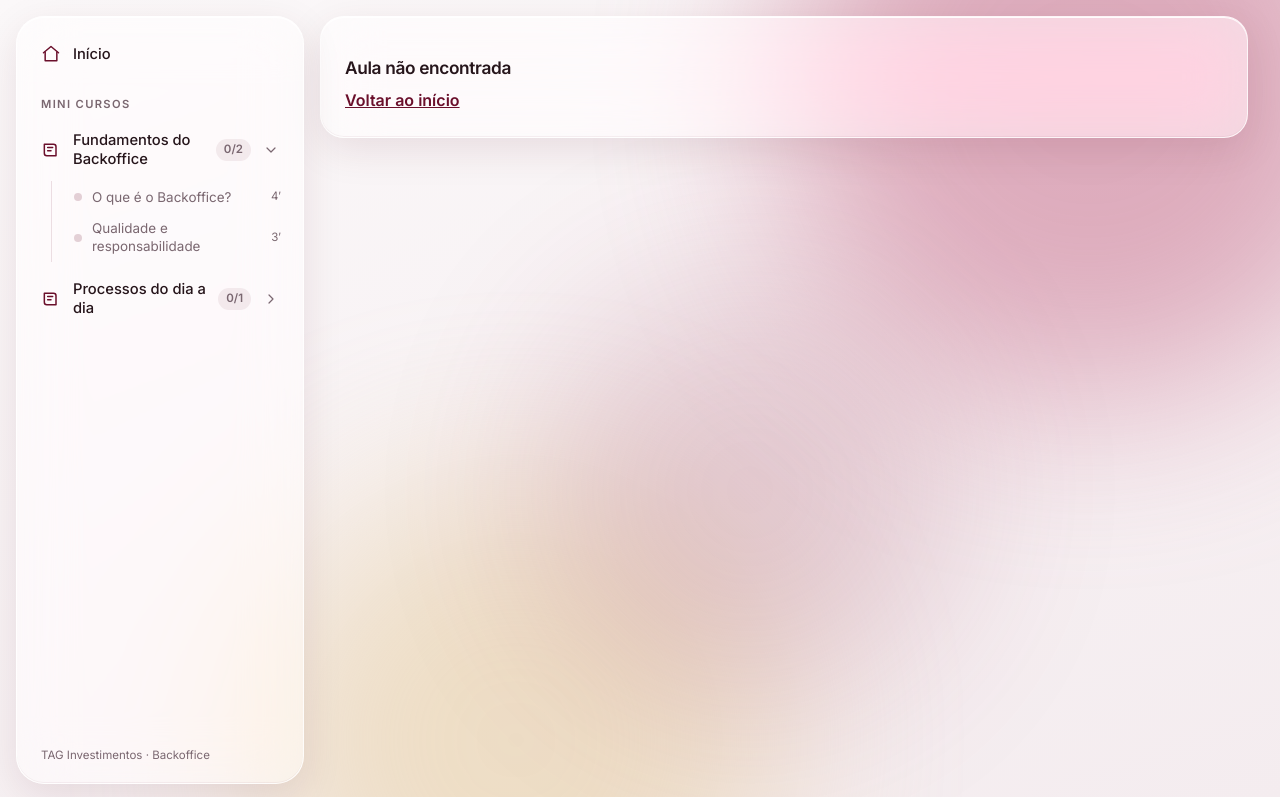
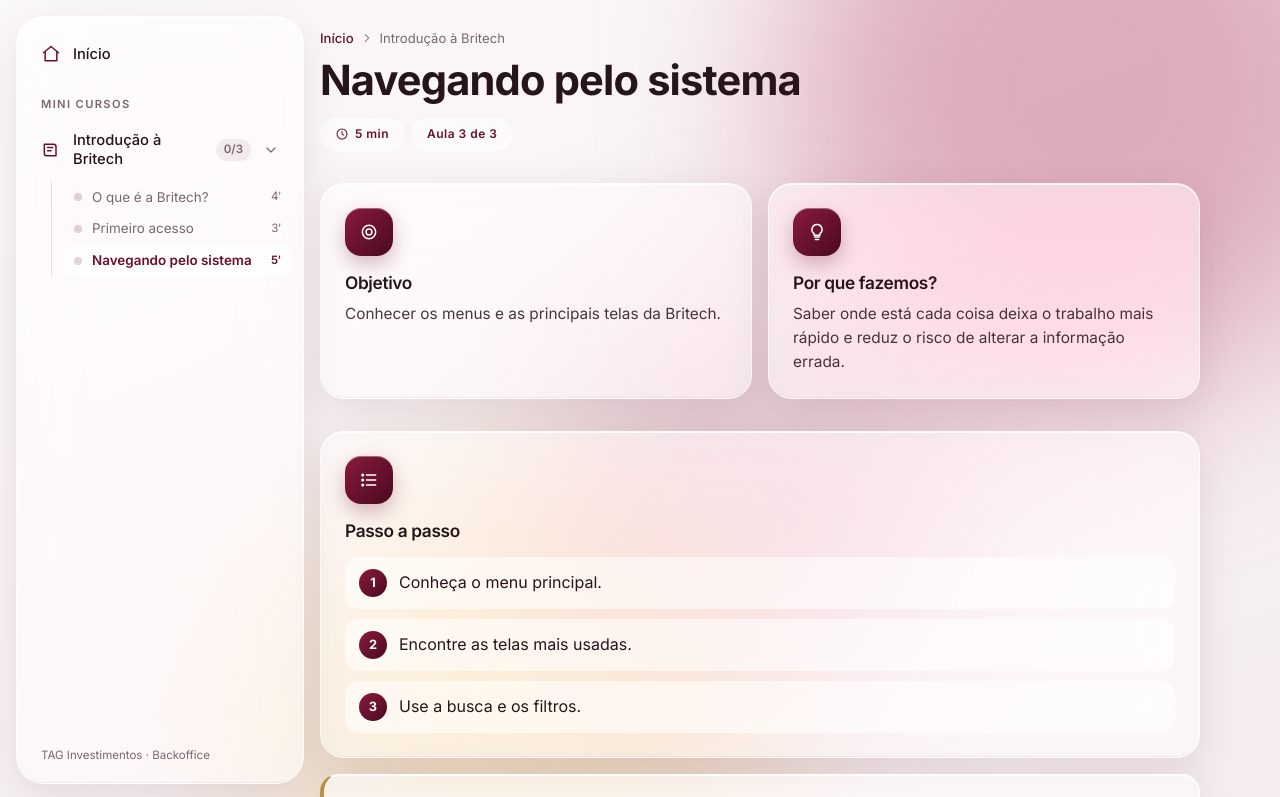
Before and after one commit to marcelojordaotag/BackOfficeEduca-o, a React (Vite) app: page /aula/navegando-na-britech in a window 1280 px wide. Shown: the top 797 px of the page. Built offline with nearby package versions, Linux system fonts and the light colour scheme.

Commit message:
Deixa apenas o curso Introdução à Britech
Co-Authored-By: Claude Opus 5.5 <noreply@anthropic.com>
Claude-Session: https://claude.ai/code/session_01XmVHisZcigAtwPFN8WG3ZH

```diff
--- a/src/data/aulas.js
+++ b/src/data/aulas.js
@@ -4,65 +4,58 @@
 
 export const modulos = [
   {
-    id: 'fundamentos',
-    titulo: 'Fundamentos do Backoffice',
-    descricao: 'Entenda o papel do Backoffice e como ele sustenta a operação.',
+    id: 'introducao-britech',
+    titulo: 'Introdução à Britech',
+    descricao: 'Conheça a Britech, para que a usamos no Backoffice e como dar os primeiros passos no sistema.',
     aulas: [
       {
-        id: 'o-que-e-backoffice',
-        titulo: 'O que é o Backoffice?',
+        id: 'o-que-e-a-britech',
+        titulo: 'O que é a Britech?',
         duracao: 4,
-        objetivo: 'Entender qual é a missão do Backoffice e como ele se conecta com as demais áreas.',
-        porque: 'Quando todos entendem o papel do Backoffice, os pedidos chegam completos, os prazos são respeitados e o retrabalho diminui.',
+        objetivo: 'Entender o que é a Britech e qual é o papel dela na rotina do Backoffice.',
+        porque: 'Saber para que serve o sistema ajuda a entender cada processo que passa por ele e a evitar erros na operação.',
         passos: [
-          'Conheça as áreas atendidas pelo Backoffice.',
-          'Identifique os principais processos sob nossa responsabilidade.',
-          'Saiba a quem recorrer em caso de dúvida.',
+          'Conheça o que é a Britech.',
+          'Veja quais rotinas do Backoffice passam pelo sistema.',
+          'Entenda quem usa a Britech e para quê.',
         ],
-        dicas: ['Em caso de dúvida, pergunte antes de executar.'],
+        dicas: ['Substitua este texto pelo conteúdo real da aula.'],
         quiz: {
-          pergunta: 'Qual é o principal papel do Backoffice?',
+          pergunta: 'Por que é importante conhecer a Britech?',
           opcoes: [
-            'Atender clientes diretamente',
-            'Dar suporte e garantir a execução correta dos processos internos',
-            'Definir a estratégia comercial',
+            'Não é importante, basta seguir ordens',
+            'Porque vários processos do Backoffice passam por ela',
+            'Porque ela substitui todas as outras áreas',
           ],
           correta: 1,
         },
       },
       {
-        id: 'valores-e-qualidade',
-        titulo: 'Qualidade e responsabilidade',
+        id: 'primeiro-acesso-britech',
+        titulo: 'Primeiro acesso',
         duracao: 3,
-        objetivo: 'Conhecer os princípios que guiam a execução dos nossos processos.',
-        porque: 'Processos bem executados evitam erros, riscos e retrabalho.',
-        passos: ['Confira os dados antes de enviar.', 'Registre o que foi feito.', 'Sinalize inconsistências.'],
-        dicas: ['Dupla checagem é sempre melhor que correção depois.'],
+        objetivo: 'Acessar a Britech pela primeira vez com segurança.',
+        porque: 'O acesso correto garante que cada pessoa veja apenas o que precisa e que as ações fiquem registradas.',
+        passos: ['Solicite seu acesso.', 'Entre com seu usuário e senha.', 'Confira se você vê as telas do seu dia a dia.'],
+        dicas: ['Nunca compartilhe seu usuário e senha.'],
         quiz: {
-          pergunta: 'O que fazer ao encontrar uma inconsistência?',
-          opcoes: ['Ignorar', 'Sinalizar ao responsável', 'Corrigir sem avisar'],
+          pergunta: 'O que fazer com seu usuário e senha?',
+          opcoes: ['Compartilhar com o time', 'Manter só com você', 'Anotar no monitor'],
           correta: 1,
         },
       },
-    ],
-  },
-  {
-    id: 'processos',
-    titulo: 'Processos do dia a dia',
-    descricao: 'Aprenda o passo a passo, o objetivo e o porquê de cada processo.',
-    aulas: [
       {
-        id: 'processo-exemplo',
-        titulo: 'Processo de exemplo',
+        id: 'navegando-na-britech',
+        titulo: 'Navegando pelo sistema',
         duracao: 5,
-        objetivo: 'Executar o processo do início ao fim, sem erros.',
-        porque: 'Este processo garante que a informação chegue correta ao próximo passo da operação.',
-        passos: ['Receba a solicitação.', 'Valide as informações.', 'Execute a tarefa.', 'Registre e comunique a conclusão.'],
-        dicas: ['Substitua esta aula pelo processo real.'],
+        objetivo: 'Conhecer os menus e as principais telas da Britech.',
+        porque: 'Saber onde está cada coisa deixa o trabalho mais rápido e reduz o risco de alterar a informação errada.',
+        passos: ['Conheça o menu principal.', 'Encontre as telas mais usadas.', 'Use a busca e os filtros.'],
+        dicas: ['Substitua este texto pelo conteúdo real da aula.'],
         quiz: {
-          pergunta: 'Qual é o último passo do processo?',
-          opcoes: ['Receber a solicitação', 'Registrar e comunicar a conclusão', 'Validar as informações'],
-          correta: 1,
+          pergunta: 'Qual é o benefício de conhecer bem as telas?',
+          opcoes: ['Trabalhar mais rápido e com menos erros', 'Nenhum', 'Poder pular etapas'],
+          correta: 0,
         },
       },
     ],
--- a/src/pages/Apresentacao.jsx
+++ b/src/pages/Apresentacao.jsx
@@ -44,7 +44,7 @@ export default function Apresentacao() {
         </Link>
 
         <ul className="landing-fatos">
-          <li><strong>{modulos.length}</strong> mini cursos</li>
+          <li><strong>{modulos.length}</strong> {modulos.length === 1 ? 'mini curso' : 'mini cursos'}</li>
           <li><strong>{todasAulas.length}</strong> mini aulas</li>
           <li><IconeRelogio width={16} height={16} /> <strong>{minutos}</strong> min de conteúdo</li>
         </ul>
--- a/src/pages/Home.jsx
+++ b/src/pages/Home.jsx
@@ -19,7 +19,7 @@ export default function Home() {
   const minutos = todasAulas.reduce((s, a) => s + a.duracao, 0)
 
   const stats = [
-    { label: 'Mini cursos', valor: modulos.length },
+    { label: modulos.length === 1 ? 'Mini curso' : 'Mini cursos', valor: modulos.length },
     { label: 'Mini aulas', valor: total },
     { label: 'Minutos de conteúdo', valor: minutos },
     { label: 'Seu progresso', valor: `${pct}%` },
```
